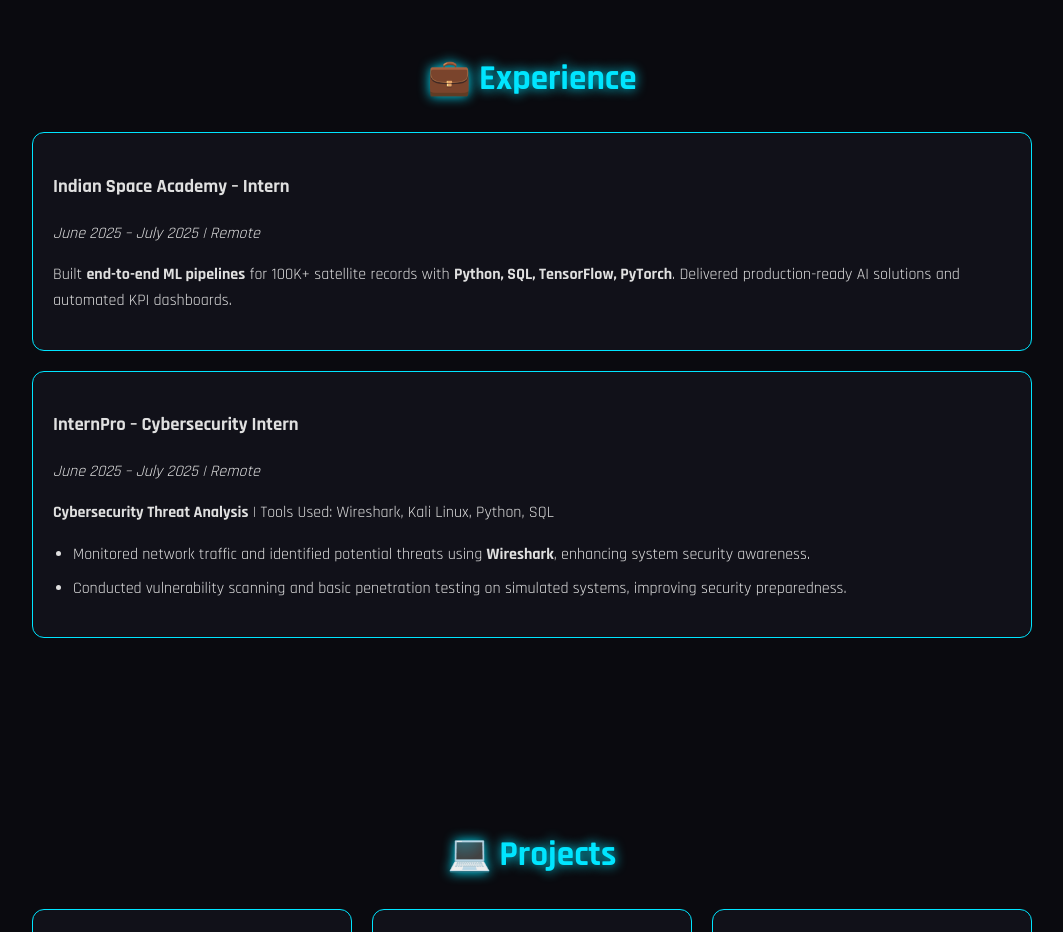
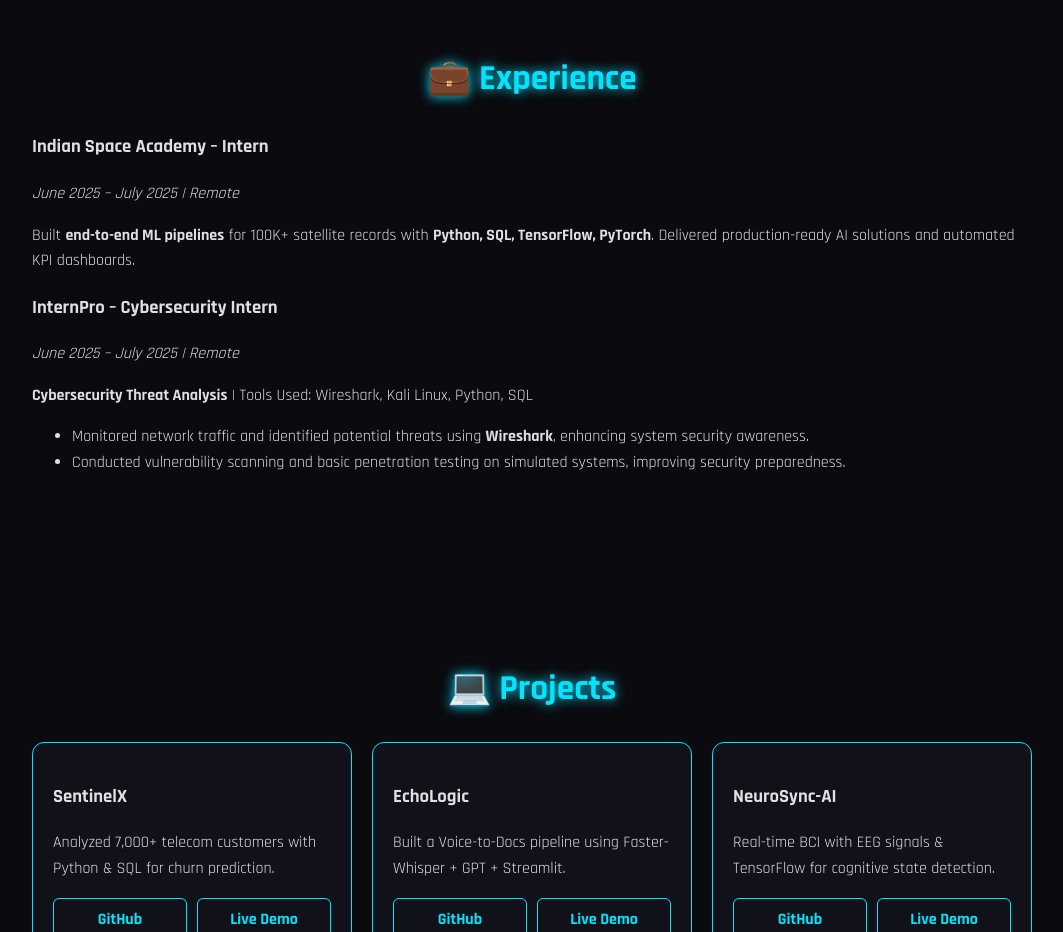
Before and after one commit to TheKnightProtocol/porto, a plain HTML site: page index.html in a window 1280 px wide. Shown: the part 1720-2652 px from the top of the page, without its empty margins (108-1171 px from the left). Drawn offline with Linux system fonts and the light colour scheme.

Commit message:
Update index.html

```diff
--- a/index.html
+++ b/index.html
@@ -83,23 +83,28 @@
     </ul>
   </section>
 
-  <!-- Experience -->
+  <!-- Experience (Timeline) -->
   <section id="experience">
     <h2 class="section-title">💼 Experience</h2>
-
+    <div class="timeline">
       <!-- Indian Space Academy -->
-    <div class="exp-card">
+      <div class="timeline-item">
+        <div class="timeline-dot"></div>
+        <div class="timeline-content">
           <h3>Indian Space Academy – Intern</h3>
           <p><em>June 2025 – July 2025 | Remote</em></p>
           <p>
             Built <strong>end-to-end ML pipelines</strong> for 100K+ satellite
-        records with <strong>Python, SQL, TensorFlow, PyTorch</strong>. Delivered
-        production-ready AI solutions and automated KPI dashboards.
+            records with <strong>Python, SQL, TensorFlow, PyTorch</strong>.
+            Delivered production-ready AI solutions and automated KPI dashboards.
           </p>
+        </div>
       </div>
 
       <!-- InternPro -->
-    <div class="exp-card">
+      <div class="timeline-item">
+        <div class="timeline-dot"></div>
+        <div class="timeline-content">
           <h3>InternPro – Cybersecurity Intern</h3>
           <p><em>June 2025 – July 2025 | Remote</em></p>
           <p><strong>Cybersecurity Threat Analysis</strong> | Tools Used: Wireshark, Kali Linux, Python, SQL</p>
@@ -107,6 +112,8 @@
             <li>Monitored network traffic and identified potential threats using <strong>Wireshark</strong>, enhancing system security awareness.</li>
             <li>Conducted vulnerability scanning and basic penetration testing on simulated systems, improving security preparedness.</li>
           </ul>
+        </div>
+      </div>
     </div>
   </section>
 
```
Lines whose indentation alone changed are shown as unchanged.
